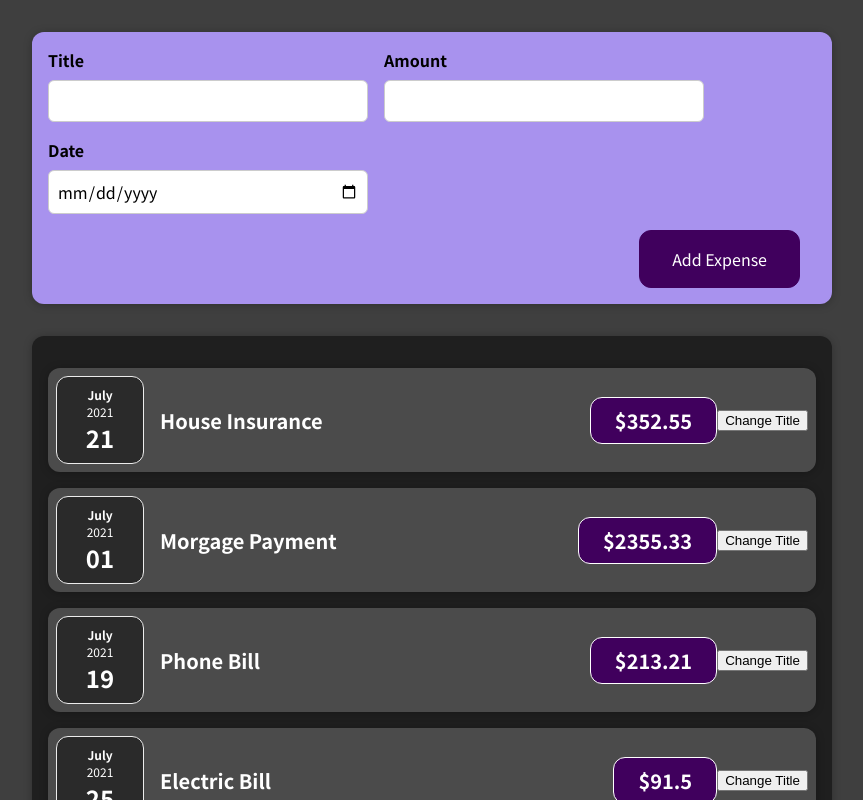
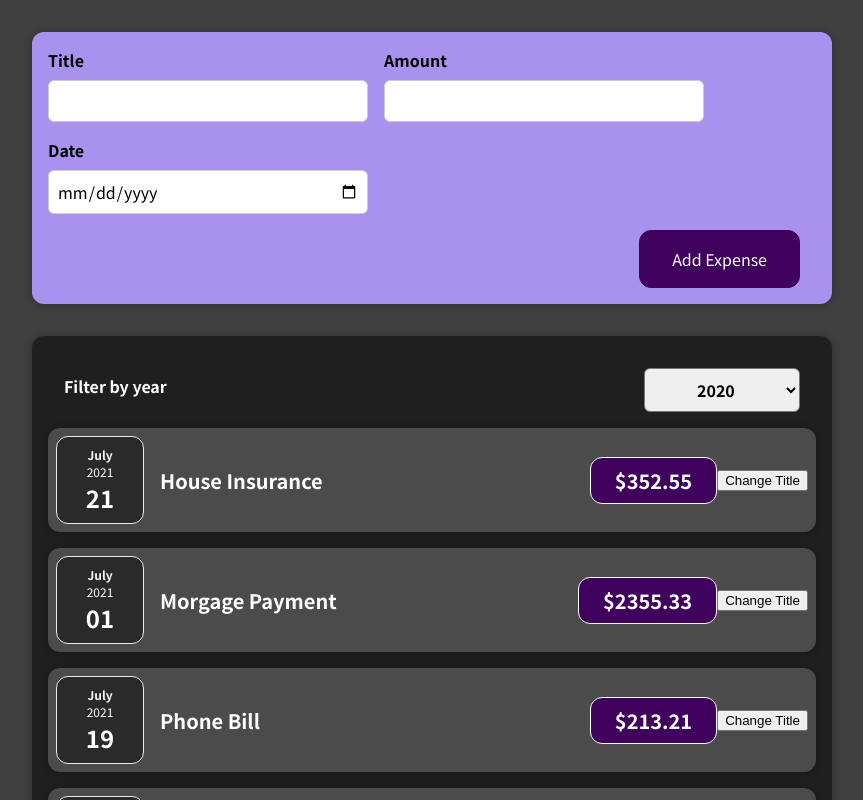
Before and after one commit to andrewrey/react-complete-guideProject1, a React (Create React App) app: page / in a window 1280 px wide. Shown: the top 800 px of the page, without its empty margins (208-1071 px from the left). Built offline with nearby package versions, Linux system fonts and the light colour scheme.

Commit message:
added filter component for year and two way binding

```diff
--- a/src/components/Expenses/Expenses.js
+++ b/src/components/Expenses/Expenses.js
@@ -1,10 +1,18 @@
+import { useState } from "react";
 import ExpenseItem from "./ExpenseItem";
 import Card from "../UI/Card";
+import ExpensesFilter from "./ExpensesFilter";
 import "./Expenses.css";
 
 const Expenses = ({ expenses }) => {
+  const [filteredDate, setFilteredDate] = useState("2020");
+  const dateFilterHandler = (selectedDate) => {
+    setFilteredDate(selectedDate);
+  };
   return (
+    <div>
       <Card className="expenses">
+        <ExpensesFilter onDateFilter={dateFilterHandler} date={filteredDate} />
         <ExpenseItem
           title={expenses[0].title}
           amount={expenses[0].amount}
@@ -26,6 +34,7 @@
           date={expenses[3].date}
         />
       </Card>
+    </div>
   );
 };
 
--- /dev/null
+++ b/src/components/Expenses/ExpensesFilter.css
@@ -0,0 +1,24 @@
+.expenses-filter {
+  color: white;
+  padding: 0 1rem;
+}
+
+.expenses-filter__control {
+  display: flex;
+  width: 100%;
+  align-items: center;
+  justify-content: space-between;
+  margin: 1rem 0;
+}
+
+.expenses-filter label {
+  font-weight: bold;
+  margin-bottom: 0.5rem;
+}
+
+.expenses-filter select {
+  font: inherit;
+  padding: 0.5rem 3rem;
+  font-weight: bold;
+  border-radius: 6px;
+}
--- /dev/null
+++ b/src/components/Expenses/ExpensesFilter.js
@@ -0,0 +1,25 @@
+import React from "react";
+
+import "./ExpensesFilter.css";
+
+const ExpensesFilter = ({ onDateFilter, date }) => {
+  const dateChangeHandler = (event) => {
+    onDateFilter(event.target.value);
+  };
+
+  return (
+    <div className="expenses-filter">
+      <div className="expenses-filter__control">
+        <label>Filter by year</label>
+        <select onChange={dateChangeHandler} value={date}>
+          <option value="2022">2022</option>
+          <option value="2021">2021</option>
+          <option value="2020">2020</option>
+          <option value="2019">2019</option>
+        </select>
+      </div>
+    </div>
+  );
+};
+
+export default ExpensesFilter;
```
Also changed, not shown: 1 other file (tests, documents, lock files or other folders). Lines whose indentation alone changed are shown as unchanged.
